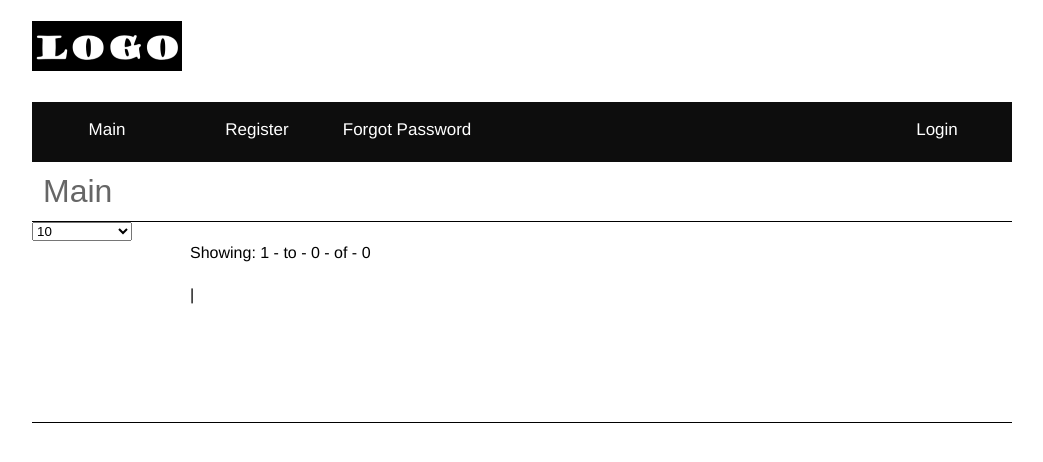
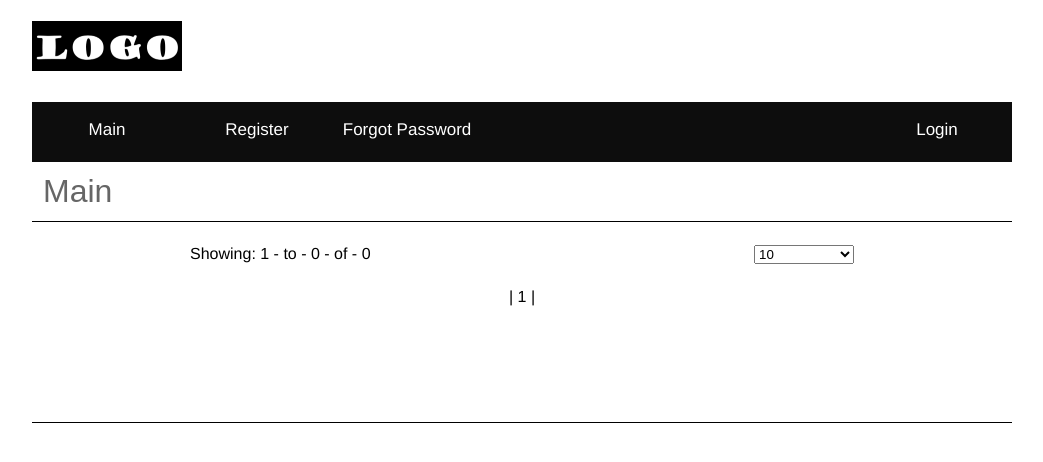
Before and after one commit to organyx/mvc_cat, a PHP site: page / in a window 1280 px wide. Shown: the top 462 px of the page, without its empty margins (118-1161 px from the left). Run offline with PHP 8.4, Linux system fonts and the light colour scheme; data that the repository does not hold is empty.

Commit message:
quick pag fix

```diff
--- a/application/views/login_view.php
+++ b/application/views/login_view.php
@@ -26,6 +26,7 @@
 				</table>
 			</form>
 		</p>
+		<div id="login_msg">
 			<?php extract($data); ?>
 			<?php if($login_status=="access_granted") { ?>
 			<p style="color:green">Autorization successful.</p>
@@ -34,3 +35,4 @@
 			<?php } ?>
 		</div>
 	</div>
+</div>
--- a/assets/css/Layout.css
+++ b/assets/css/Layout.css
@@ -63,6 +63,27 @@ body {
   padding: 40px;
 }
 
+#perPage_html {
+  float: right;
+}
+
+#btns {
+  min-width: 120px;
+  width: auto;
+  text-align: center;
+}
+
+#btns a {
+  padding: 2px 5px;
+  min-width: 10px;
+}
+
+#btns a:hover {
+  border-radius: 10px;
+  color: white;
+  background-color: #665550;
+}
+
 .required {
   color: #F8080C;
 }
@@ -88,6 +109,10 @@ body {
 #Footer a:hover {
   background-color: #F3E9E9;
   color: #433E3E;
+}
+
+#login_msg {
+  text-align: center;
 }
 
 .current {
--- a/assets/js/index.js
+++ b/assets/js/index.js
@@ -11,7 +11,6 @@ $(document).ready(function(){
 		if(document.getElementById('page_num'))
 		{
 			this_page = parseInt(document.getElementById('page_num').value);
-			//alert ("this_page_html : " + this_page);
 		}
 		else
 		{
@@ -53,6 +52,8 @@ $(document).ready(function(){
 
 	   			$('#perPage_html').on('change', function()
 				{
+					var hi = document.getElementById('page_num');
+					hi.value = 0;
 					var pages = {
 						per_page: parseInt(document.getElementById('perPage_html').value)
 					};
@@ -64,11 +65,6 @@ $(document).ready(function(){
 					var hi = document.getElementById('page_num');
 					hi.value = parseInt(page_num) + 1;
 					make_a_call();
-					// var pages = {
-					// 	page_to_go: parseInt(document.getElementById('page_num').value),
-					// 	per_page: parseInt(document.getElementById('perPage_html').value)
-					// };
-					// $.post('/main/index/', pages, make_a_call(), 'json');
 				});
 
 				$('#prev_page').on('click', function()
@@ -76,11 +72,6 @@ $(document).ready(function(){
 					var hi = document.getElementById('page_num');
 					hi.value = parseInt(page_num) - 1;
 					make_a_call();
-					// var pages = {
-					// 	page_to_go: parseInt(document.getElementById('page_num').value),
-					// 	per_page: parseInt(document.getElementById('perPage_html').value)
-					// };
-					// $.post('/main/index/', pages, make_a_call(), 'json');
 				});
 
 				$('#first_page').on('click', function()
@@ -88,17 +79,12 @@ $(document).ready(function(){
 					var hi = document.getElementById('page_num');
 					hi.value = 0;
 					make_a_call();
-					// var pages = {
-					// 	page_to_go: parseInt(document.getElementById('page_num').value),
-					// 	per_page: parseInt(document.getElementById('perPage_html').value)
-					// };
-					// $.post('/main/index/', pages, make_a_call(), 'json');
 				});
 
 				$('#last_page').on('click', function()
 				{
 					var hi = document.getElementById('page_num');
-					hi.value = Math.max(data_returned[data_returned.length-1]['totalPages'], data_returned[data_returned.length-1]['pageNum'] + 1);
+					hi.value = Math.max(parseInt(data_returned[data_returned.length-1]['totalPages']), parseInt(data_returned[data_returned.length-1]['pageNum']) + 1);
 					make_a_call();
 				});
 			},
@@ -154,12 +140,15 @@ $(document).ready(function(){
 	{
 		var divider = document.createTextNode(' | ');
 		var btns = document.createElement('div');
+		btns.setAttribute('id', 'btns');
+		//btns.addClass('center');
 		btns.appendChild(document.createElement('br'));
 		if (pages['pageNum'] > 0) {
 			var first = document.createElement('a');
 			first.setAttribute('href', '#');
 			first.setAttribute('id', 'first_page');
-			first.innerHTML = 'First Page';
+			first.title = 'First Page';
+			first.innerHTML = '<<';
 			btns.appendChild(first);
 
 			btns.appendChild(document.createTextNode(' | '));
@@ -167,10 +156,13 @@ $(document).ready(function(){
 			var prev = document.createElement('a');
 			prev.setAttribute('href', '#');
 			prev.setAttribute('id', 'prev_page');
-			prev.innerHTML = 'Previous';
+			prev.title = 'Previous Page';
+			prev.innerHTML = '<';
 			btns.appendChild(prev);
 		}
 
+		var current = document.createTextNode(" | " + (parseInt(pages['pageNum']) + 1) + " ");
+		btns.appendChild(current);
 		var page_hidden = document.getElementById('page_num');
 		page_hidden.value = pages['pageNum'];
 		btns.appendChild(divider);
@@ -179,7 +171,8 @@ $(document).ready(function(){
 			var next = document.createElement('a');
 			next.setAttribute('href', '#');
 			next.setAttribute('id', 'next_page');
-			next.innerHTML = 'Next';
+			next.title = 'Next Page';
+			next.innerHTML = '>';
 			btns.appendChild(next);
 
 			btns.appendChild(document.createTextNode(' | '));
@@ -187,7 +180,8 @@ $(document).ready(function(){
 			var last = document.createElement('a');
 			last.setAttribute('href', '#');
 			last.setAttribute('id', 'last_page');
-			last.innerHTML = 'Last Page';
+			last.title = 'Last Page';
+			last.innerHTML = '>>';
 			btns.appendChild(last);
 		};
 
@@ -264,7 +258,7 @@ $(document).ready(function(){
 
    			tr1.appendChild(td1);
 
-            for (var i = 0; i < data[data.length-1]['maxRows']; i++)
+            for (var i = 0; i < parseInt(data[data.length-1]['maxRows']); i++)
             {
             	// console.log(data[i]);
             	if(typeof data[i] !== 'undefined' && ("userID" in data[i]))
@@ -278,10 +272,11 @@ $(document).ready(function(){
 
             tr3.appendChild(td3);
 
+			td1.appendChild(create_page_limit(current_opt));
+			main_table.appendChild(document.createElement('br'));
             main_table.appendChild(tr1);
             main_table.appendChild(tr2);
             main_table.appendChild(tr3);
-            content.appendChild(create_page_limit(current_opt));
 
             content.appendChild(main_table);
 	}
```
Lines whose indentation alone changed are shown as unchanged.
